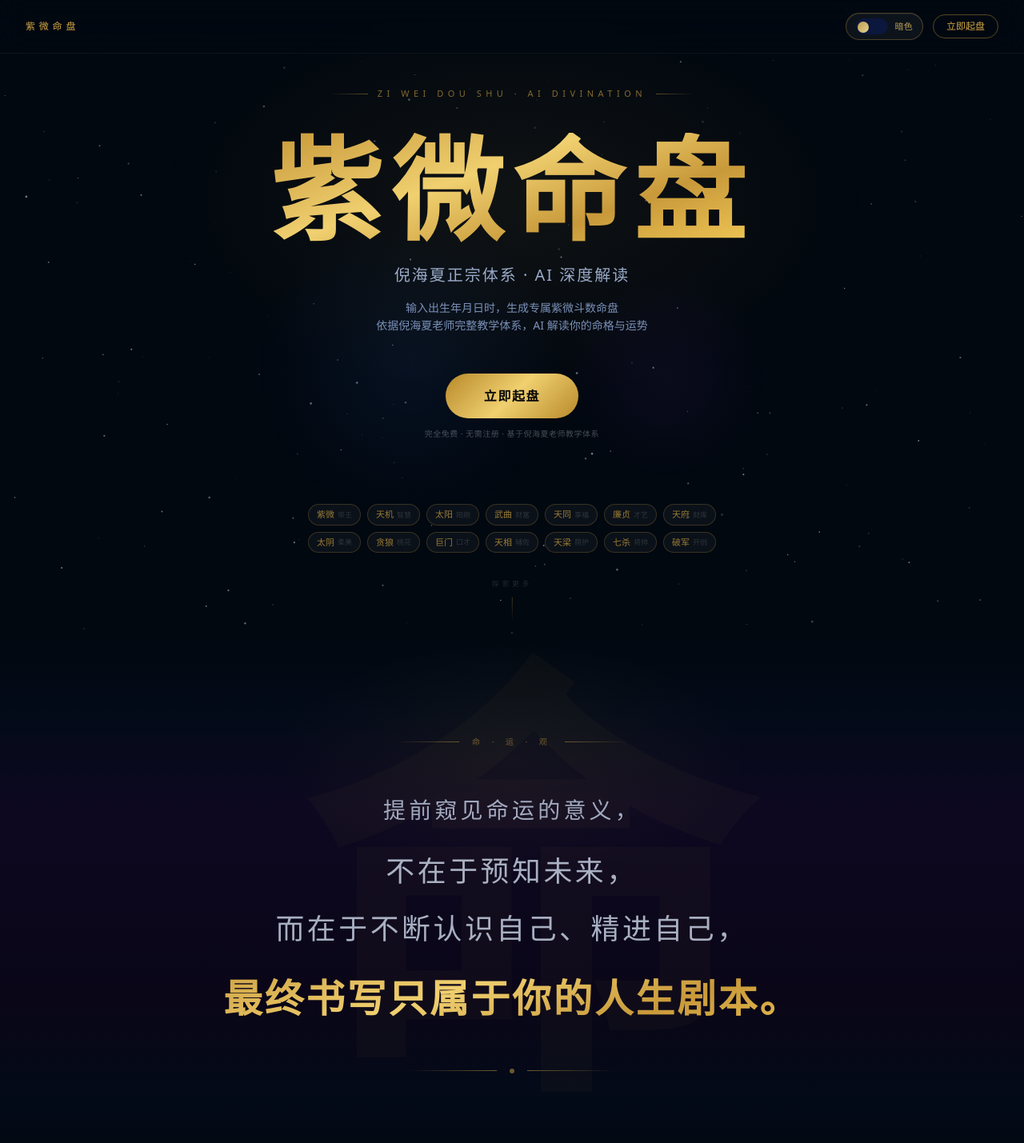
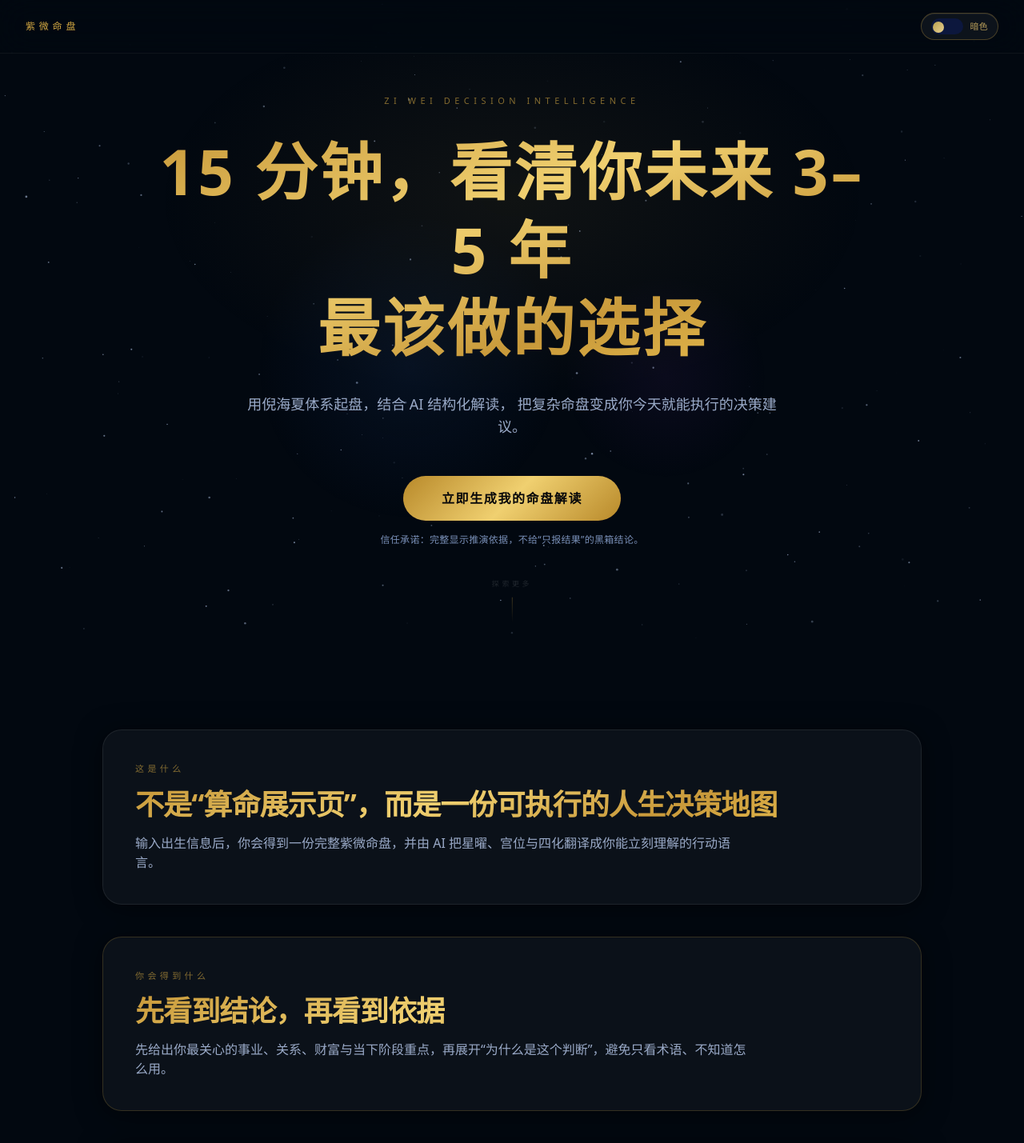
Before and after one commit to Renhuai123/ziwei-mingpan, a Next.js app: page / in a window 1280 px wide. Shown: the top 1429 px of the page at 80% size. Built offline with nearby package versions, Linux system fonts and the light colour scheme.

Commit message:
refactor(home): focus hero and first sections for conversion

```diff
--- a/app/page.tsx
+++ b/app/page.tsx
@@ -74,15 +74,22 @@ function ThemeToggle() {
   );
 }
 
-// ─── 主星数据 ────────────────────────────────────────────
-const STARS = [
-  { name: '紫微', nature: '帝王' }, { name: '天机', nature: '智慧' },
-  { name: '太阳', nature: '阳刚' }, { name: '武曲', nature: '财富' },
-  { name: '天同', nature: '享福' }, { name: '廉贞', nature: '才艺' },
-  { name: '天府', nature: '财库' }, { name: '太阴', nature: '柔美' },
-  { name: '贪狼', nature: '桃花' }, { name: '巨门', nature: '口才' },
-  { name: '天相', nature: '辅佐' }, { name: '天梁', nature: '荫护' },
-  { name: '七杀', nature: '将帅' }, { name: '破军', nature: '开创' },
+const FRONT_SECTIONS = [
+  {
+    label: '这是什么',
+    title: '不是“算命展示页”，而是一份可执行的人生决策地图',
+    body: '输入出生信息后，你会得到一份完整紫微命盘，并由 AI 把星曜、宫位与四化翻译成你能立刻理解的行动语言。',
+  },
+  {
+    label: '你会得到什么',
+    title: '先看到结论，再看到依据',
+    body: '先给出你最关心的事业、关系、财富与当下阶段重点，再展开“为什么是这个判断”，避免只看术语、不知道怎么用。',
+  },
+  {
+    label: '为什么值得信',
+    title: '倪海夏体系推盘 + 结构化 AI 解读',
+    body: '起盘遵循倪海夏教学体系，解读基于命盘结构逐层生成，不用“神秘话术”糊弄，而是让你知道每条结论从哪里来。',
+  },
 ];
 
 // ─── 功能模块 ────────────────────────────────────────────
@@ -255,103 +262,56 @@ export default function HomePage() {
 
         <div className="flex items-center gap-3">
           <ThemeToggle />
-          <motion.button
-            whileHover={{ scale: 1.02 }}
-            whileTap={{ scale: 0.97 }}
-            onClick={() => router.push('/chart')}
-            className="text-xs px-4 py-1.5 rounded-full transition-all duration-300"
-            style={{
-              border: `1px solid ${c.goldLine}`,
-              color: c.goldSolid,
-            }}
-          >
-            立即起盘
-          </motion.button>
         </div>
       </nav>
 
       {/* ══ HERO ══════════════════════════════════════════ */}
       <section ref={heroRef} className="relative min-h-screen flex flex-col items-center justify-center px-6 z-10 pb-20">
         <motion.div style={{ y: heroY, opacity: heroOpacity }} className="text-center max-w-4xl mx-auto mt-20">
-
-          {/* 标签行 */}
-          <motion.div initial={{ opacity: 0, y: 16 }} animate={{ opacity: 1, y: 0 }}
+          <motion.p initial={{ opacity: 0, y: 16 }} animate={{ opacity: 1, y: 0 }}
             transition={{ duration: 0.6, delay: 0.1 }}
-            className="flex items-center justify-center gap-3 mb-10">
-            <div className="h-px w-12" style={{ background: `linear-gradient(to right, transparent, ${c.goldLine})` }} />
-            <span className="text-[11px] tracking-[0.5em] uppercase transition-colors duration-300"
-              style={{ color: c.tagText }}>
-              Zi Wei Dou Shu · AI Divination
-            </span>
-            <div className="h-px w-12" style={{ background: `linear-gradient(to left, transparent, ${c.goldLine})` }} />
-          </motion.div>
+            className="text-[11px] tracking-[0.5em] uppercase mb-8 transition-colors duration-300"
+            style={{ color: c.tagText }}>
+            Zi Wei Decision Intelligence
+          </motion.p>
 
           {/* 主标题 */}
           <motion.h1 initial={{ opacity: 0, y: 24 }} animate={{ opacity: 1, y: 0 }}
             transition={{ duration: 0.9, delay: 0.2, ease: [0.25, 0.1, 0.25, 1] }}
-            className={`grad-text font-bold leading-none mb-6 ${theme === 'dark' ? 'grad-text-dark' : 'grad-text-light'}`}
+            className={`grad-text font-bold leading-tight mb-8 ${theme === 'dark' ? 'grad-text-dark' : 'grad-text-light'}`}
             style={{
-              fontSize: 'clamp(64px, 12vw, 140px)',
-              letterSpacing: '0.08em',
+              fontSize: 'clamp(38px, 6.4vw, 78px)',
+              letterSpacing: '0.04em',
             }}>
-            紫微命盘
+            15 分钟，看清你未来 3–5 年
+            <br />
+            最该做的选择
           </motion.h1>
 
-          {/* 副标题 */}
           <motion.p initial={{ opacity: 0, y: 16 }} animate={{ opacity: 1, y: 0 }}
             transition={{ duration: 0.7, delay: 0.45 }}
-            className="text-lg md:text-xl tracking-widest mb-4 transition-colors duration-300"
+            className="text-base md:text-lg max-w-2xl mx-auto leading-relaxed mb-12 transition-colors duration-300"
             style={{ color: c.textSecond }}>
-            倪海夏正宗体系 · AI 深度解读
-          </motion.p>
-
-          <motion.p initial={{ opacity: 0 }} animate={{ opacity: 1 }}
-            transition={{ duration: 0.7, delay: 0.65 }}
-            className="text-sm max-w-lg mx-auto leading-relaxed mb-12 transition-colors duration-300"
-            style={{ color: c.textMuted }}>
-            输入出生年月日时，生成专属紫微斗数命盘<br />
-            依据倪海夏老师完整教学体系，AI 解读你的命格与运势
+            用倪海夏体系起盘，结合 AI 结构化解读，
+            把复杂命盘变成你今天就能执行的决策建议。
           </motion.p>
 
           {/* CTA */}
           <motion.div initial={{ opacity: 0, y: 12 }} animate={{ opacity: 1, y: 0 }}
             transition={{ duration: 0.6, delay: 0.85 }}
-            className="flex flex-col items-center gap-3">
+            className="flex flex-col items-center gap-4">
             <motion.button
               whileHover={{ scale: 1.03, boxShadow: `0 0 40px ${c.glowTint}` }}
               whileTap={{ scale: 0.97 }}
               onClick={() => router.push('/chart')}
               className="px-12 py-4 font-semibold text-base tracking-widest rounded-full transition-all duration-300"
               style={{ background: c.ctaBg, color: c.ctaText }}>
-              立即起盘
+              立即生成我的命盘解读
             </motion.button>
-            <p className="text-[10px] tracking-wider transition-colors duration-300"
-              style={{ color: c.textFaint }}>
-              完全免费 · 无需注册 · 基于倪海夏老师教学体系
+            <p className="text-xs tracking-wide transition-colors duration-300"
+              style={{ color: c.textMuted }}>
+              信任承诺：完整显示推演依据，不给“只报结果”的黑箱结论。
             </p>
-          </motion.div>
-
-          {/* 十四主星 */}
-          <motion.div initial={{ opacity: 0 }} animate={{ opacity: 1 }}
-            transition={{ delay: 1.1, duration: 0.8 }}
-            className="mt-20 flex flex-wrap justify-center gap-2 max-w-xl mx-auto">
-            {STARS.map((star, i) => (
-              <motion.div key={star.name}
-                initial={{ opacity: 0, scale: 0.8 }}
-                animate={{ opacity: 1, scale: 1 }}
-                transition={{ delay: 1.1 + i * 0.04, duration: 0.4 }}
-                className="group flex items-center gap-1 px-2.5 py-1 rounded-full cursor-default transition-all duration-200"
-                style={{
-                  background: c.starBg,
-                  border: `1px solid ${c.starBorder}`,
-                  boxShadow: theme === 'light' ? '0 1px 4px rgba(140,100,20,0.08)' : 'none',
-                }}>
-                <span className="text-[11px] transition-colors duration-200"
-                  style={{ color: c.starText }}>{star.name}</span>
-                <span className="text-[9px] transition-colors duration-200"
-                  style={{ color: c.starNature }}>{star.nature}</span>
-              </motion.div>
-            ))}
           </motion.div>
         </motion.div>
 
@@ -368,107 +328,34 @@ export default function HomePage() {
         </motion.div>
       </section>
 
-      {/* ══ 哲学引言 ══════════════════════════════════════ */}
-      <section className="relative z-10 overflow-hidden" style={{ padding: '120px 24px' }}>
-        {/* 深色背景：顶底融入页面底色，中心为深色调 */}
-        <div className="absolute inset-0 transition-all duration-500"
-          style={{
-            background: theme === 'dark'
-              ? `linear-gradient(to bottom, ${c.bgBase} 0%, #030a18 14%, #0d0820 32%, #0a0618 68%, #030a18 86%, ${c.bgBase} 100%)`
-              : `linear-gradient(to bottom, ${c.bgBase} 0%, #3a1204 12%, #1e0a02 28%, #180802 72%, #3a1204 88%, ${c.bgBase} 100%)`,
-          }} />
-
-        {/* 大字水印 "命" */}
-        <div className="absolute inset-0 flex items-center justify-center pointer-events-none select-none overflow-hidden">
-          <span className="font-bold"
-            style={{
-              fontSize: 'clamp(280px, 45vw, 560px)',
-              color: 'rgba(212,168,67,0.028)',
-              lineHeight: 1,
-              fontFamily: 'var(--font-serif, serif)',
-              letterSpacing: '-0.05em',
-            }}>命</span>
+      {/* ══ 首屏后前 3 屏：产品叙事 ═══════════════════════════ */}
+      <section className="relative z-10 px-6 md:px-12 lg:px-24 py-20 md:py-28">
+        <div className="max-w-5xl mx-auto space-y-8 md:space-y-10">
+          {FRONT_SECTIONS.map((item, i) => (
+            <FadeIn key={item.label} delay={i * 0.08}>
+              <div
+                className="rounded-3xl p-7 md:p-10"
+                style={{
+                  background: i % 2 === 0 ? c.featureBg : c.niBg,
+                  border: `1px solid ${i % 2 === 0 ? c.featureBord : c.niBorder}`,
+                  boxShadow: c.cardShadow,
+                }}
+              >
+                <p className="text-[11px] tracking-[0.4em] uppercase mb-4" style={{ color: c.tagText }}>
+                  {item.label}
+                </p>
+                <h2
+                  className={`grad-text text-2xl md:text-4xl font-bold tracking-tight leading-tight mb-4 ${theme === 'dark' ? 'grad-text-dark' : 'grad-text-light'}`}
+                >
+                  {item.title}
+                </h2>
+                <p className="text-sm md:text-base leading-relaxed max-w-3xl" style={{ color: c.textSecond }}>
+                  {item.body}
+                </p>
+              </div>
+            </FadeIn>
+          ))}
         </div>
-
-
-        {/* 顶部光晕 */}
-        <div className="absolute top-0 left-1/2 -translate-x-1/2 w-[600px] h-[300px] pointer-events-none"
-          style={{ background: 'radial-gradient(ellipse, rgba(212,168,67,0.06) 0%, transparent 70%)' }} />
-
-        <FadeIn>
-          <div className="relative max-w-4xl mx-auto text-center">
-
-            {/* 标签 */}
-            <motion.div
-              initial={{ opacity: 0, y: 12 }}
-              whileInView={{ opacity: 1, y: 0 }}
-              transition={{ duration: 0.6 }}
-              className="flex items-center justify-center gap-4 mb-14">
-              <div className="h-px w-20" style={{ background: 'linear-gradient(to right, transparent, rgba(212,168,67,0.45))' }} />
-              <span className="text-[10px] tracking-[0.6em] uppercase" style={{ color: 'rgba(212,168,67,0.5)' }}>
-                命 · 运 · 观
-              </span>
-              <div className="h-px w-20" style={{ background: 'linear-gradient(to left, transparent, rgba(212,168,67,0.45))' }} />
-            </motion.div>
-
-            {/* 三行递进式文字——由淡到亮，层层递进 */}
-            <div className="space-y-5">
-              <motion.p
-                initial={{ opacity: 0, y: 16 }}
-                whileInView={{ opacity: 1, y: 0 }}
-                transition={{ duration: 0.7, delay: 0.1 }}
-                className="tracking-widest"
-                style={{
-                  fontSize: 'clamp(16px, 2.2vw, 28px)',
-                  color: 'rgba(215,228,252,0.72)',
-                  fontWeight: 400,
-                  letterSpacing: '0.15em',
-                }}>
-                提前窥见命运的意义，
-              </motion.p>
-
-              <motion.p
-                initial={{ opacity: 0, y: 16 }}
-                whileInView={{ opacity: 1, y: 0 }}
-                transition={{ duration: 0.7, delay: 0.25 }}
-                className="tracking-wider leading-loose"
-                style={{
-                  fontSize: 'clamp(20px, 2.8vw, 38px)',
-                  color: 'rgba(220,232,250,0.75)',
-                  fontWeight: 400,
-                  letterSpacing: '0.1em',
-                }}>
-                不在于预知未来，<br />
-                而在于不断认识自己、精进自己，
-              </motion.p>
-
-              {/* 最后一行：最亮、最大、金色渐变 */}
-              <motion.p
-                initial={{ opacity: 0, y: 20, scale: 0.97 }}
-                whileInView={{ opacity: 1, y: 0, scale: 1 }}
-                transition={{ duration: 0.8, delay: 0.45, ease: [0.25, 0.1, 0.25, 1] }}
-                className="grad-text grad-text-dark font-bold"
-                style={{
-                  fontSize: 'clamp(24px, 3.8vw, 52px)',
-                  letterSpacing: '0.06em',
-                  lineHeight: 1.3,
-                }}>
-                最终书写只属于你的<br className="md:hidden" />人生剧本。
-              </motion.p>
-            </div>
-
-            {/* 底部金线 */}
-            <motion.div
-              initial={{ opacity: 0, scaleX: 0 }}
-              whileInView={{ opacity: 1, scaleX: 1 }}
-              transition={{ duration: 0.8, delay: 0.65 }}
-              className="mt-14 flex items-center justify-center gap-4">
-              <div className="h-px w-28" style={{ background: 'linear-gradient(to right, transparent, rgba(212,168,67,0.5))' }} />
-              <div className="w-1.5 h-1.5 rounded-full" style={{ background: 'rgba(212,168,67,0.5)' }} />
-              <div className="h-px w-28" style={{ background: 'linear-gradient(to left, transparent, rgba(212,168,67,0.5))' }} />
-            </motion.div>
-          </div>
-        </FadeIn>
       </section>
 
       {/* ══ 功能详解 ══════════════════════════════════════ */}
```
